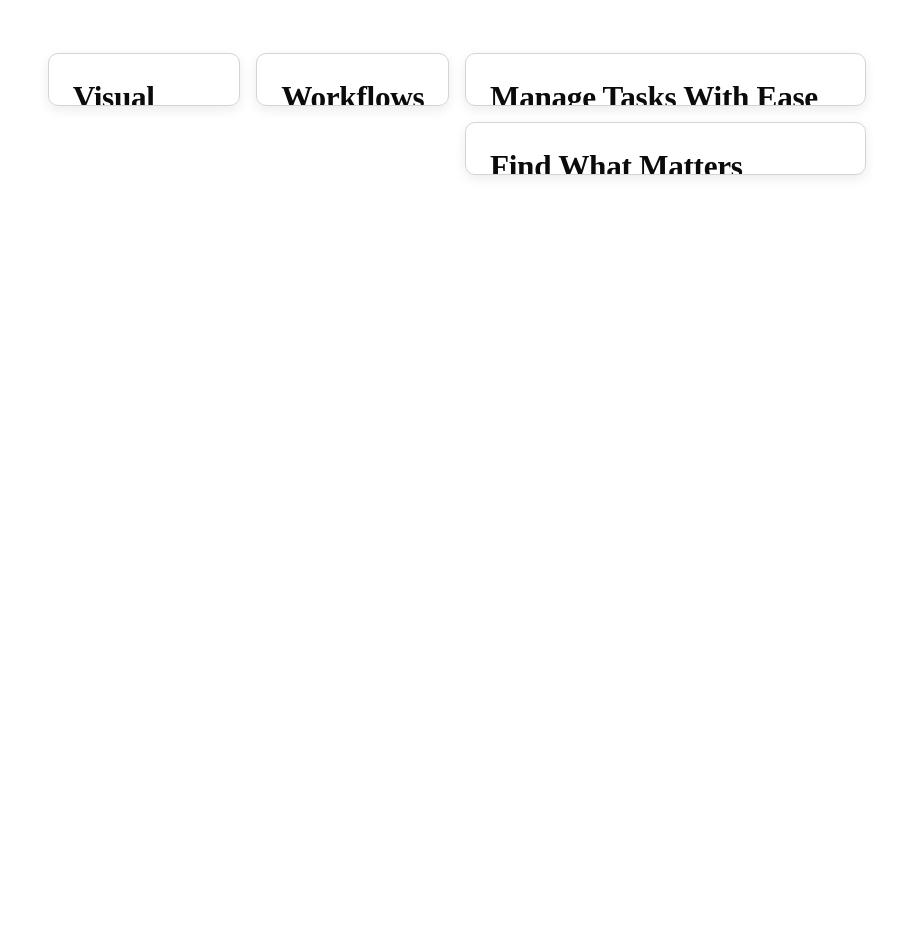
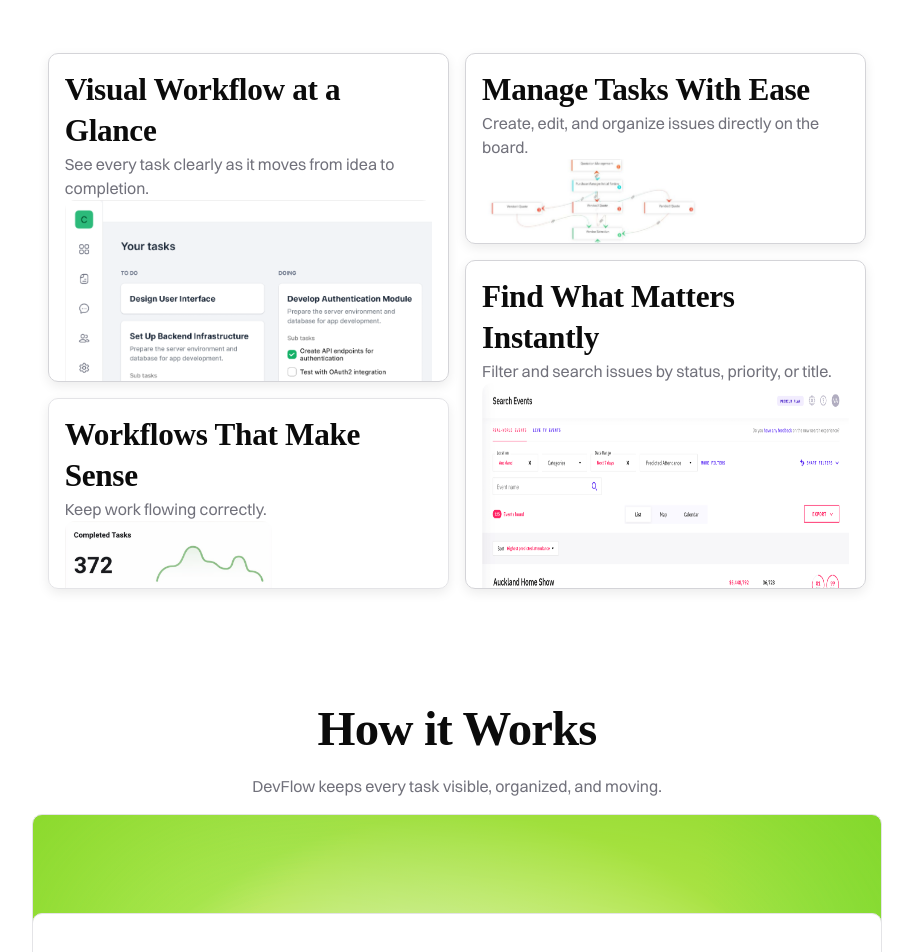
Before and after one commit to sumitkanojia22/devflow, a React (Vite) app: page / in a window 1280 px wide. Shown: the part 1140-2092 px from the top of the page, without its empty margins (183-1096 px from the left). Before the commit the page ends 1809 px from the top, so only its background shows below. Built offline with nearby package versions, Linux system fonts and the light colour scheme; a web font is replaced by a local one.

Commit message:
perfected the bento grid and working on howitwork section

```diff
--- a/src/components/landing/BentoCards.jsx
+++ b/src/components/landing/BentoCards.jsx
@@ -1,18 +1,6 @@
-function BentoCards({
-  colspan,
-  rowspan,
-  colstart,
-  rowstart,
-  colend,
-  rowend,
-  imgsrc,
-  title,
-  para,
-}) {
+function BentoCards({ imgsrc, title, para }) {
   return (
-    <div
-      className={`col-span-${colspan} row-span-${rowspan} col-start-${colstart} row-start-${rowstart} col-end-${colend} row-end-${rowend} hover:scale-105 transition-all ease border-[0.5px] border-zinc-300 p-6 shadow-(--shadow-md) rounded-md overflow-hidden`}
-    >
+    <>
       <h4 className="">{title}</h4>
       <p className="text-zinc-500">{para}</p>
       <img
@@ -20,7 +8,7 @@ function BentoCards({
         src={imgsrc}
         alt={title}
       />
-    </div>
+    </>
   );
 }
 
--- a/src/components/landing/Feature.jsx
+++ b/src/components/landing/Feature.jsx
@@ -9,47 +9,32 @@ function Feature() {
         para={"DevFlow keeps every task visible, organized, and moving."}
       />
       <div className="xl:col-start-3 xl:col-end-11 md:col-start-2 md:col-end-8 col-start-2 col-end-7 p-4">
-        <div className="xl:grid xl:grid-cols-4 xl:grid-rows-8 md:grid md:grid-cols-4 md:grid-rows-8 flex flex-col gap-4 xl:h-150 md:h-150 py-8">
+        <div className="xl:grid xl:grid-cols-4 xl:grid-rows-8 md:grid md:grid-cols-4 md:grid-rows-8 flex flex-col xl:gap-4 md:gap-4 gap-4 xl:h-150 md:h-150 py-8">
+          <div className="col-span-2 row-span-5 overflow-hidden rounded-md shadow-(--shadow-md) border-[0.3px] border-zinc-300 p-4 hover:scale-[1.02] transition-all ease-in">
             <BentoCards
-            colspan={"2"}
-            rowspan={"5"}
-            colstart={"1"}
-            rowstart={"1"}
-            colend={"3"}
-            rowend={"6"}
               imgsrc={"/images/f1.png"}
               title={"Visual Workflow at a Glance"}
-            para={"See every task clearly as it moves from idea to completion."}
+              para={
+                "See every task clearly as it moves from idea to completion."
+              }
             />
+          </div>
+          <div className="col-span-2 row-span-3 col-start-1 row-start-6 overflow-hidden rounded-md shadow-(--shadow-md) border-[0.3px] border-zinc-200 p-4 hover:scale-[1.02] transition-all ease-in">
             <BentoCards
-            colspan={"2"}
-            rowspan={"3"}
-            colstart={"1"}
-            rowstart={"6"}
-            colend={"3"}
-            rowend={"9"}
               imgsrc={"/images/f2.png"}
               title={"Workflows That Make Sense"}
               para={"Keep work flowing correctly."}
             />
+          </div>
+          <div className="col-span-2 row-span-3 col-start-3 row-start-1 overflow-hidden rounded-md shadow-(--shadow-md) border-[0.3px] border-zinc-300 p-4 hover:scale-[1.02] transition-all ease-in">
             <BentoCards
-            colspan={"2"}
-            rowspan={"3"}
-            colstart={"3"}
-            rowstart={"1"}
-            colend={"5"}
-            rowend={"4"}
               imgsrc={"/images/f3.png"}
               title={"Manage Tasks With Ease"}
               para={"Create, edit, and organize issues directly on the board."}
             />
+          </div>
+          <div className="col-span-2 row-span-5 col-start-3 row-start-4 overflow-hidden rounded-md shadow-(--shadow-md) border-[0.3px] border-zinc-300 p-4 hover:scale-[1.02] transition-all ease-in">
             <BentoCards
-            colspan={"2"}
-            rowspan={"5"}
-            colstart={"3"}
-            rowstart={"4"}
-            colend={"5"}
-            rowend={"9"}
               imgsrc={"/images/f4.png"}
               title={" Find What Matters Instantly"}
               para={" Filter and search issues by status, priority, or title."}
@@ -57,6 +42,7 @@ function Feature() {
           </div>
         </div>
       </div>
+    </div>
   );
 }
 
--- a/src/components/landing/HowItWorks.jsx
+++ b/src/components/landing/HowItWorks.jsx
@@ -1,6 +1,24 @@
+import SectionTitle from "./SectionTitle";
+
 function HowItWorks() {
   return (
-    <div className="w-full grid grid-cols-7 md:grid-cols-8 xl:grid-cols-12 gap-x-2 gap-y-4 pt-8 pb-8"></div>
+    <div className="w-full grid grid-cols-7 md:grid-cols-8 xl:grid-cols-12 gap-x-2 gap-y-4 pt-8 pb-8">
+      <SectionTitle
+        title={"How it Works"}
+        para={"DevFlow keeps every task visible, organized, and moving."}
+      />
+      {/* Image */}
+      <div className="xl:col-start-3 xl:col-end-11 md:col-start-2 md:col-end-8 col-start-2 col-end-7 rounded-md ">
+        <div className="bg-[url(/svg/feature.svg)] w-full h-64 bg-cover rounded-md border-[0.2px] border-zinc-200">
+          <div className="flex flex-col items-center justify-end h-full">
+            <div className="bg-bg w-212.5 h-16.5 rounded-t-md border-[0.2px] border-zinc-200"></div>
+            <div className="bg-bg w-237.5 h-22.5 rounded-t-md border-[0.2px] border-zinc-200"></div>
+          </div>
+        </div>
+      </div>
+      {/* HowitWorks */}
+      <div className="xl:col-start-3 xl:col-end-11 md:col-start-2 md:col-end-8 col-start-2 col-end-7"></div>
+    </div>
   );
 }
 
--- a/src/components/landing/SectionTitle.jsx
+++ b/src/components/landing/SectionTitle.jsx
@@ -1,14 +1,12 @@
 function SectionTitle({ title, para }) {
   return (
     <>
-      ;
       <h2 className="xl:col-start-5 xl:col-end-9 md:col-start-4 md:col-end-6 col-start-3 col-end-6 text-center">
         {title}
       </h2>
       <p className="xl:col-start-5 xl:col-end-9 md:col-start-4 md:col-end-6 col-start-3 col-end-6 text-zinc-500 text-center">
         {para}
       </p>
-      ;
     </>
   );
 }
--- a/src/pages/LandingPage.jsx
+++ b/src/pages/LandingPage.jsx
@@ -1,5 +1,6 @@
 import Feature from "../components/landing/Feature";
 import HeroSection from "../components/landing/HeroSection";
+import HowItWorks from "../components/landing/HowItWorks";
 import Navbar from "../components/landing/Navbar";
 
 function LandingPage() {
@@ -8,6 +9,7 @@ function LandingPage() {
       <Navbar />
       <HeroSection />
       <Feature />
+      <HowItWorks />
     </>
   );
 }
```
Also changed, not shown: public/svg/feature.svg, 1 other file (tests, documents, lock files or other folders). Lines whose indentation alone changed are shown as unchanged.
